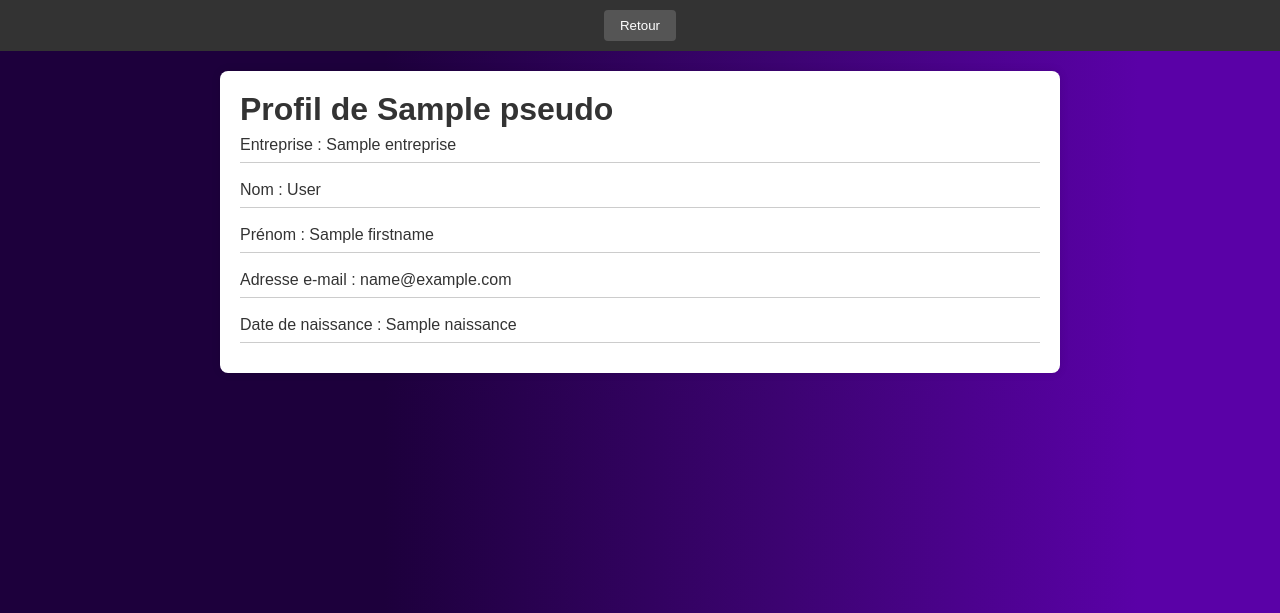
After one commit to SeguraOmar/BDDPHP, a PHP site: template views/view-profil.php in a window 1280 px wide. The commit adds this page. Shown: the top 613 px of the page. Run offline with PHP 8.4, Linux system fonts and the light colour scheme; the template is opened without the code that fills it: most values are stand-ins (such as "Sample title", 1, 10 or a date in 2020).

Commit message:
CSS et PHP

```diff
--- /dev/null
+++ b/assets/style/profil.css
@@ -0,0 +1,75 @@
+/* Reset des styles par défaut du navigateur */
+body, h1, h2, h3, p, ul, li, button {
+    margin: 0;
+    padding: 0;
+}
+
+/* Style de base pour le corps de la page */
+body {
+    font-family: Arial, sans-serif;
+    background : linear-gradient(90deg, rgba(29, 0, 60, 1) 30%, rgba(60, 3, 113, 1) 61%, rgba(90, 1, 167, 1) 89%);
+    color: #333;
+}
+
+/* Style pour le conteneur principal */
+.container {
+    max-width: 800px;
+    margin: 20px auto;
+    background-color: #fff;
+    padding: 20px;
+    border-radius: 8px;
+    box-shadow: 0 0 10px rgba(0, 0, 0, 0.1);
+}
+
+/* Style pour l'en-tête (header) */
+header {
+    background-color: #333;
+    color: #fff;
+    padding: 10px;
+    text-align: center;
+}
+
+/* Style pour le bouton Retour */
+button {
+    background-color: #555;
+    color: #fff;
+    padding: 8px 16px;
+    border: none;
+    border-radius: 4px;
+    cursor: pointer;
+}
+
+button:hover {
+    background-color: #444;
+}
+
+/* Style pour la liste */
+ul {
+    list-style-type: none;
+    padding: 0;
+}
+
+ul li {
+    margin-bottom: 10px;
+}
+
+/* Style pour le titre du profil */
+h1 {
+    color: #333;
+}
+
+/* Style pour les informations du profil */
+ul li {
+    border-bottom: 1px solid #ccc;
+    padding: 8px 0;
+}
+
+/* Style pour les liens dans la liste */
+a {
+    color: #0066cc;
+    text-decoration: none;
+}
+
+a:hover {
+    text-decoration: underline;
+}
--- /dev/null
+++ b/views/view-profil.php
@@ -0,0 +1,39 @@
+<!DOCTYPE html>
+<html lang="fr">
+<head>
+    <meta charset="UTF-8">
+    <meta name="viewport" content="width=device-width, initial-scale=1.0">
+    <link rel="stylesheet" href="../assets/style/profil.css">
+    <title>Document</title>
+</head>
+<body>
+
+
+
+<header>
+
+<a href="../controllers/controller-home.php"><button type="button">Retour</button></a>
+
+</header>
+
+
+<div class="container">
+
+<h1>Profil de <?= $pseudo ?></h1>
+
+<ul>
+    <li>Entreprise : <?= $entreprise ?></li>
+    <li>Nom : <?= $lastname ?></li>
+    <li>Prénom : <?= $firstname ?></li>
+    <li>Adresse e-mail : <?= $mail ?></li>
+    <li>Date de naissance : <?= $naissance ?></li>
+</ul>
+
+</div>
+
+
+
+
+
+</body>
+</html>
--- a/views/views-home.php
+++ b/views/views-home.php
@@ -22,7 +22,7 @@
     <a href="../controllers/controller-trajet.php"><button>Créer un trajet</button></a>
     <button>Modifier un trajet</button>
     <a href="../controllers/controller-historique.php"><button>Afficher mes trajets</button></a>
-    <button>Mon Profil</button>
+    <a href="../controllers/controller-profil.php"><button>Mon Profil</button></a>
 </div>
 
 
```
Also changed, not shown: assets/style/historique.css (added, +121 -0 lines), controllers/controller-profil.php (added, +32 -0 lines), views/view-historique.php (+18 -9 lines).
